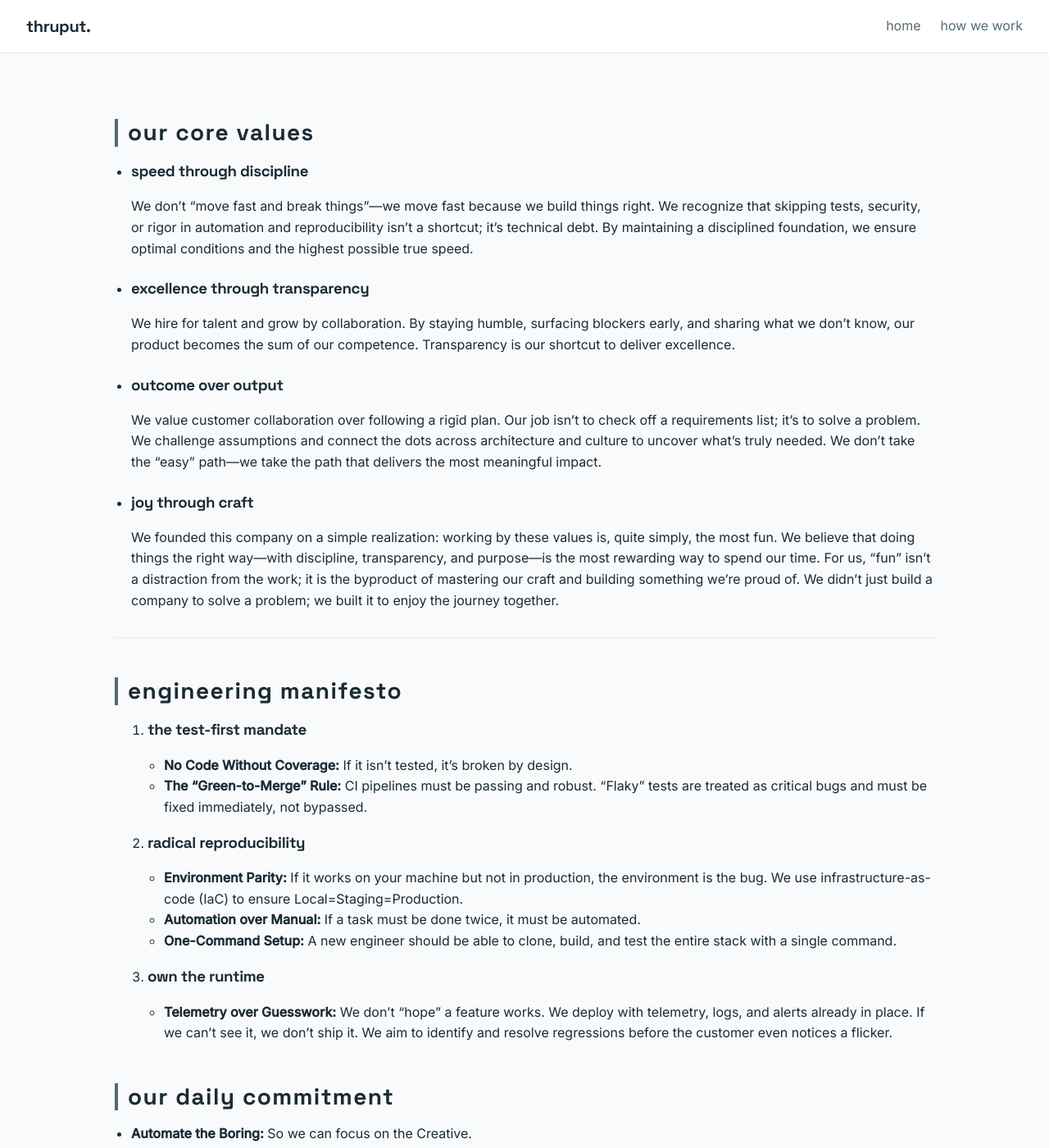
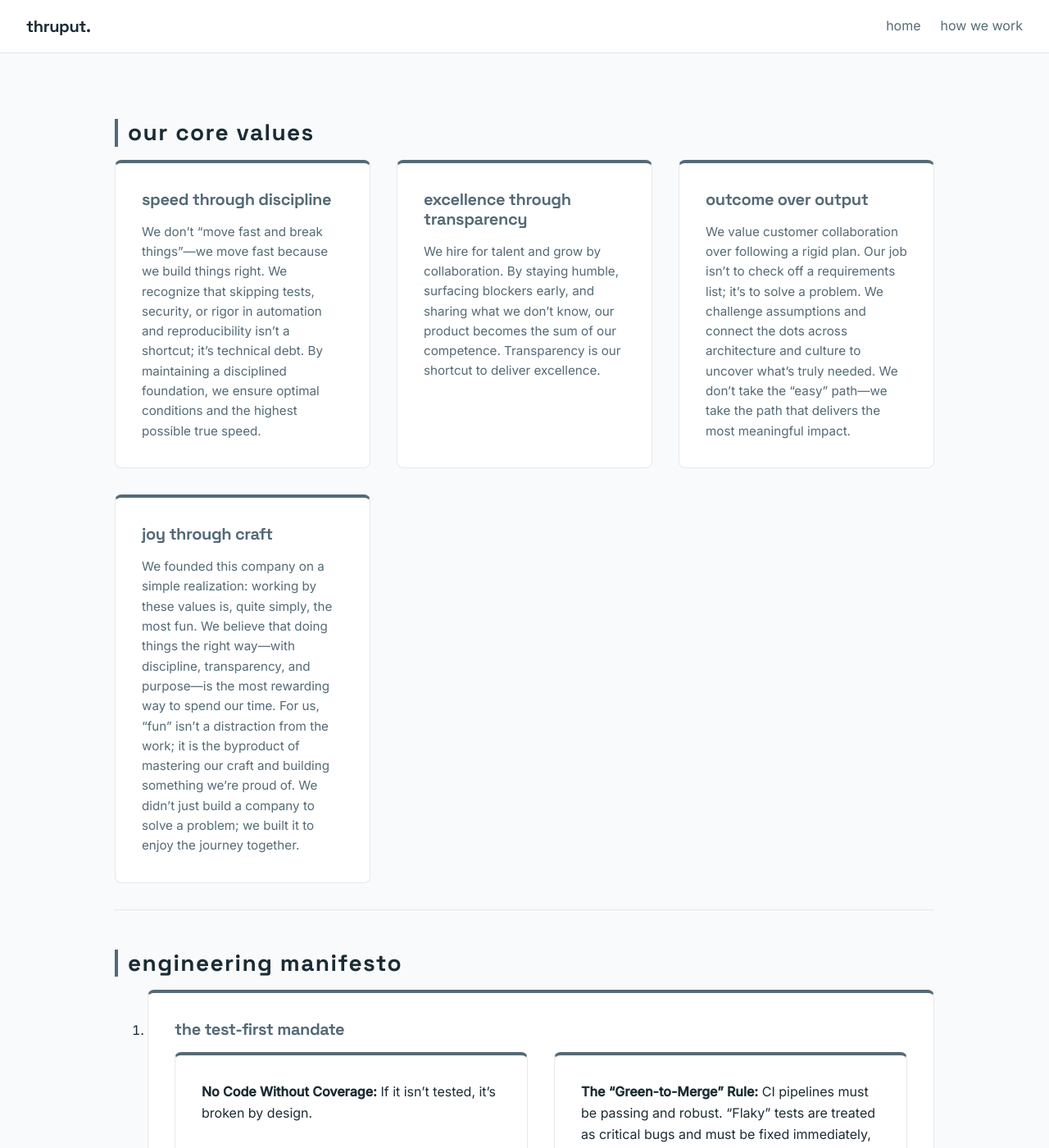
Before and after one commit to thruput-io/thruput-io.github.io, a Jekyll site: the page built from how-we-work.md, in a window 1280 px wide and 1400 px high. Shown: the whole window at 82% size. Built offline with Jekyll 4.4.1, drawn with Linux system fonts in a browser that asks for light colours; our own code applies the rules of GitHub Pages for plain Markdown files.

Commit message:
Restructure `style.scss`: improve formatting, implement modular classes, and remove redundant nested selectors.

```diff
--- a/assets/css/style.scss
+++ b/assets/css/style.scss
@@ -1,14 +1,13 @@
 ---
 ---
-
   /* Thruput — Nordic Monochrome tokens */
 :root {
   /* Palette */
-  --thruput-fjord: #1B2B34;     /* Deep sea / Primary identity */
-  --thruput-arctic: #546A76;    /* Secondary blue */
-  --thruput-ash: #E5E9EC;       /* Cool neutral */
-  --thruput-glacier: #F8FAFC;   /* Main background */
-  --thruput-snow: #FFFFFF;      /* Clean base */
+  --thruput-fjord: #1B2B34; /* Deep sea / Primary identity */
+  --thruput-arctic: #546A76; /* Secondary blue */
+  --thruput-ash: #E5E9EC; /* Cool neutral */
+  --thruput-glacier: #F8FAFC; /* Main background */
+  --thruput-snow: #FFFFFF; /* Clean base */
 
   /* Fonts */
   --font-display: 'Space Grotesk', sans-serif;
@@ -38,7 +37,9 @@ h1, h2, h3, h4, h5, h6 {
   text-transform: lowercase;
 }
 
-p { margin-bottom: 1.5rem; }
+p {
+  margin-bottom: 1.5rem;
+}
 
 /* Hero — minimal, with subtle "North Star" pattern */
 .hero {
@@ -75,7 +76,9 @@ p { margin-bottom: 1.5rem; }
     color: var(--thruput-fjord);
     margin: 0;
 
-    span { color: var(--thruput-arctic); }
+    span {
+      color: var(--thruput-arctic);
+    }
   }
 
   .hero-tagline {
@@ -109,7 +112,10 @@ main {
   margin: 0 auto;
   padding: 2rem;
 
-  h1 { font-size: 2.5rem; margin-bottom: 1.25rem; }
+  h1 {
+    font-size: 2.5rem;
+    margin-bottom: 1.25rem;
+  }
 
   h2 {
     font-size: 1.75rem;
@@ -126,15 +132,17 @@ main {
     text-decoration: underline;
     text-underline-offset: 3px;
 
-    &:hover { color: var(--thruput-fjord); }
+    &:hover {
+      color: var(--thruput-fjord);
+    }
   }
 
   ul {
     padding-left: 1.25rem;
   }
+}
 
-  /* Lists → rich cards */
-  #main_content {
+.rich-cards {
   ul {
     list-style: none;
     margin: 0;
@@ -149,7 +157,7 @@ main {
     border: 1px solid var(--thruput-ash);
     border-radius: var(--border-radius);
     padding: 1rem 1.25rem;
-      box-shadow: 0 10px 20px rgba(0,0,0,0.03);
+    box-shadow: 0 10px 20px rgba(0, 0, 0, 0.03);
 
     strong {
       display: block;
@@ -157,6 +165,38 @@ main {
       font-family: var(--font-display);
       letter-spacing: -0.01em;
     }
+  }
+}
+
+.core-values {
+  ul {
+    list-style: none;
+    margin: 0;
+    padding: 0;
+    display: grid;
+    grid-template-columns: repeat(auto-fit, minmax(300px, 1fr));
+    gap: 2rem;
+  }
+
+  li {
+    background: var(--thruput-snow);
+    border: 1px solid var(--thruput-ash);
+    border-radius: var(--border-radius);
+    padding: 2rem;
+    position: relative;
+    border-top: 4px solid var(--thruput-arctic);
+
+    h3 {
+      margin-top: 0;
+      margin-bottom: 1rem;
+      font-size: 1.25rem;
+      color: var(--thruput-arctic);
+    }
+
+    p {
+      margin-bottom: 0;
+      font-size: 0.95rem;
+      color: var(--thruput-arctic);
     }
   }
 }
@@ -176,7 +216,11 @@ footer {
     font-weight: 700;
   }
 
-  p { margin: 10px 0 0; opacity: 0.6; font-size: 0.9rem; }
+  p {
+    margin: 10px 0 0;
+    opacity: 0.6;
+    font-size: 0.9rem;
+  }
 
   /* Footer – dark variant support */
   &.is-dark {
@@ -184,7 +228,9 @@ footer {
     color: var(--thruput-snow);
     border-top: none;
 
-    a { color: var(--thruput-ash); }
+    a {
+      color: var(--thruput-ash);
+    }
   }
 }
 
@@ -238,3 +284,11 @@ nav {
   color: var(--thruput-fjord);
   text-decoration: none;
 }
+
+main.home {
+@extend .rich-cards;
+}
+
+main.how-we-work{
+@extend .core-values;
+}
```
Lines whose indentation alone changed are shown as unchanged.
